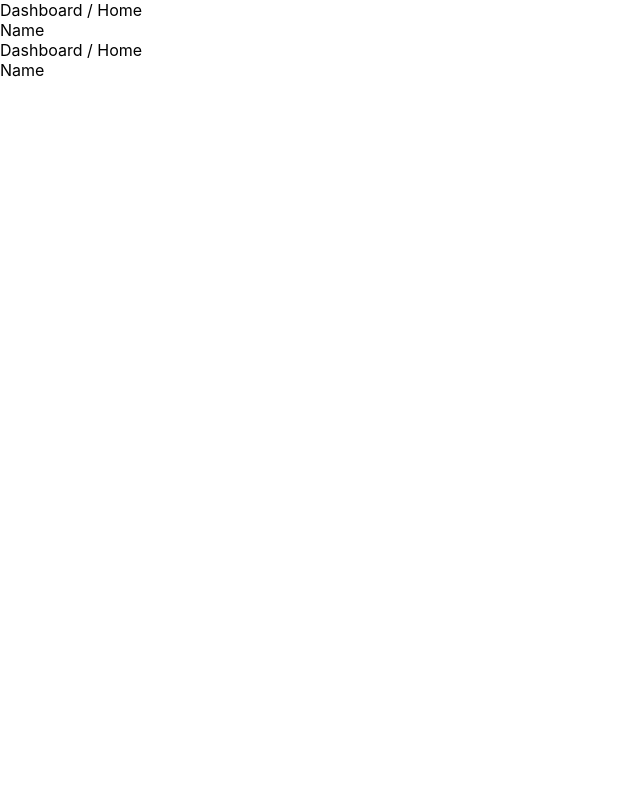
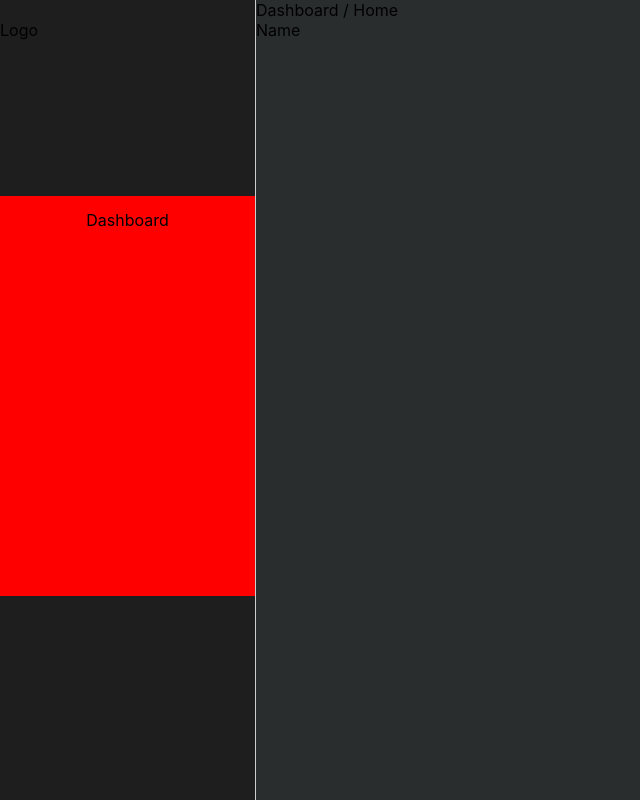
Before and after one commit to pereiraisaiah21/docens-new, a React (Create React App) app: page / in a window 1280 px wide. Shown: the whole page, without its empty margins (0-640 px from the left). Built offline with nearby package versions, Linux system fonts and the light colour scheme.

Commit message:
Navigation

```diff
--- a/src/App.css
+++ b/src/App.css
@@ -1,38 +1,31 @@
 .App {
-  text-align: center;
+  height: 100vh;
+  width: 100vw;
+  background-color: #2a2d2e;
 }
 
-.App-logo {
-  height: 40vmin;
-  pointer-events: none;
+body {
+  border: 0;
+  margin: 0;
+  padding: 0;
 }
 
-@media (prefers-reduced-motion: no-preference) {
-  .App-logo {
-    animation: App-logo-spin infinite 20s linear;
-  }
+* {
+  box-sizing: border-box;
 }
 
-.App-header {
-  background-color: #282c34;
-  min-height: 100vh;
-  display: flex;
-  flex-direction: column;
-  align-items: center;
-  justify-content: center;
-  font-size: calc(10px + 2vmin);
-  color: white;
+ul, li {
+  list-style: none;
+  margin: 0;
+  padding: 0;
 }
 
-.App-link {
-  color: #61dafb;
+a {
+  text-decoration: unset;
+  color: unset;
 }
 
-@keyframes App-logo-spin {
-  from {
-    transform: rotate(0deg);
-  }
-  to {
-    transform: rotate(360deg);
-  }
+figure {
+  margin: 0;
+  padding: 0;
 }
--- a/src/App.js
+++ b/src/App.js
@@ -1,10 +1,9 @@
-import Header from "./Components/Header/Header";
+import "./App.css";
 import Body from "./Components/Body/Body";
 
 function App() {
   return (
     <div className="App">
-      <Header />
       <Body />
     </div>
   );
--- a/src/Components/Body/Body.js
+++ b/src/Components/Body/Body.js
@@ -1,14 +1,21 @@
+
 import Header from "../Header/Header";
+import Logo from "./Components/Logo/Logo";
+import OptionsList from "./Components/Options/OptionsList";
+import Tools from "./Components/Tools/Tools";
+import style from "./Body.module.scss";
 
 function Body () {
 
     return (
 
-        <main className="bMain">
-            <nav className="bNavigation">
-
+        <main className={style.bMain}>
+            <nav className={style.bNavigation}>
+                <Logo />
+                <OptionsList />
+                <Tools />
             </nav>
-            <div className="bContent">
+            <div className={style.bContent}>
                 <Header />
             </div>
         </main>
--- a/src/Components/Body/Body.module.scss
+++ b/src/Components/Body/Body.module.scss
@@ -1,5 +1,47 @@
 .b {
-    &Main {}
-    &Navigation {}
-    &Content {}
+    &Main {
+        display: grid;
+        height: 100%;
+        width: 100%;
+        grid-template: "navigation content" / 1fr 4fr;
+    }
+    &Navigation {
+        grid-area: navigation;
+        background-color: #1e1e1e;
+        display: flex;
+        flex-direction: column;
+        justify-content: space-between;
+        border-right: 1px solid #ccc;
+    }
+    &Content {
+        grid-area: content;
+    }
+
+    &l {
+        &Logo {}
+        &Image {}
+        &Label {}
+    }
+
+    &o {
+        &List {
+            background: red;
+            height: 50%;
+            display: flex;
+        }
+        &Item {
+            width: 100%;
+        }
+        &Anchor {
+            display: flex;
+            height: 48px;
+            align-items: center;
+            justify-content: center;
+            width: 100%;
+        }
+    }
+
+    &t {
+
+    }
 }
--- a/src/Components/Body/Components/Logo/Logo.js
+++ b/src/Components/Body/Components/Logo/Logo.js
@@ -0,0 +1,16 @@
+import style from "../../Body.module.scss";
+
+function Logo () {
+
+    return (
+
+        <figure className={style.blLogo}>
+            <img alt="" src="" className={style.blImage} />
+            <figcaption className={style.blLabel}>
+                Logo
+            </figcaption>
+        </figure>
+    );
+}
+
+export default Logo;
--- a/src/Components/Body/Components/Options/Option.js
+++ b/src/Components/Body/Components/Options/Option.js
@@ -0,0 +1,19 @@
+import style from "../../Body.module.scss";
+
+function Option ({
+    href,
+    title,
+    name
+}) {
+
+    return (
+
+        <li className={style.boItem}>
+            <a className={style.boAnchor} href={`/${href}`} title={title}>
+                {name}
+            </a>
+        </li>
+    );
+}
+
+export default Option;
--- a/src/Components/Body/Components/Options/OptionsList.js
+++ b/src/Components/Body/Components/Options/OptionsList.js
@@ -0,0 +1,14 @@
+import style from "../../Body.module.scss";
+import Option from "./Option";
+
+function OptionsList () {
+
+    return (
+
+        <ul className={style.boList}>
+            <Option href="afsad" name="Dashboard" title="" />
+        </ul>
+    );
+}
+
+export default OptionsList;
--- /dev/null
+++ b/src/Components/Body/Components/Tools/Tools.js
@@ -0,0 +1,17 @@
+import style from "../../Body.module.scss";
+
+function Tools () {
+
+    return (
+
+        <ul className={style.btList}>
+            <li className={style.boItem}>
+                <a className={style.boAnchor}>
+
+                </a>
+            </li>
+        </ul>
+    );
+}
+
+export default Tools;
--- a/src/Components/Header/Header.js
+++ b/src/Components/Header/Header.js
@@ -6,10 +6,10 @@ function Header () {
     return (
 
         <header className={sytle.hWrapper}>
-            <div>
+            <div className={sytle.hBreadcrumb}>
                 Dashboard / Home
             </div>
-            <div>
+            <div className={sytle.hUserDropdown}>
                 Name
             </div>
         </header>
```
